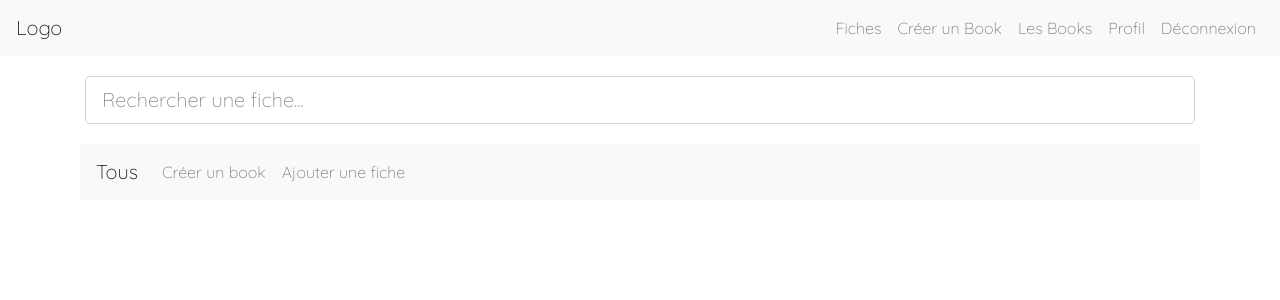
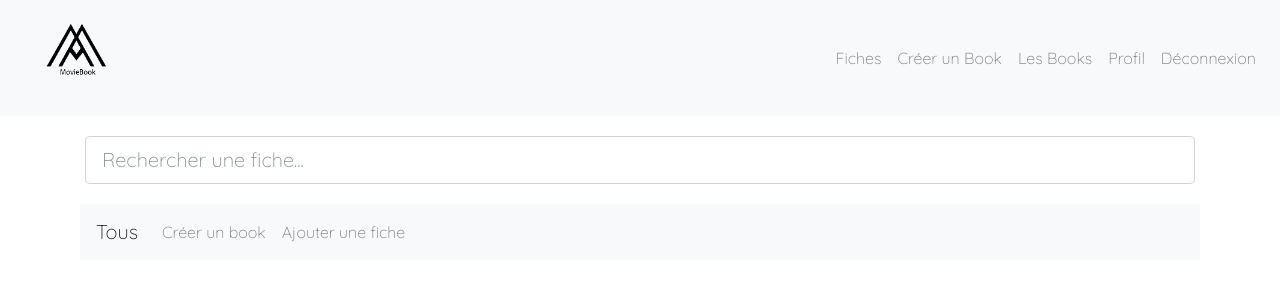
Before and after one commit to FelanaRamarlina/MovieBook, a PHP site: page /index.php?ctrl=sheet&action=sheets in a window 1280 px wide. Shown: the top 300 px of the page. Run offline with PHP 8.4, Linux system fonts and the light colour scheme; the visitor is signed in with stand-in values (Sample User, id 1); data that the repository does not hold is empty; style sheets or scripts are compiled from the project's sources; some libraries are stand-ins or nearby versions.

Commit message:
Insert du logo

```diff
--- a/sources/resources/styles/style.css
+++ b/sources/resources/styles/style.css
@@ -5,6 +5,10 @@ body {
 .menu {
     margin-top: 10px;
     padding: 10px;
+}
+
+.navbar-brand>img{
+    height: 90px !important;
 }
 .mon-book{
     color:#ab4b54;
--- a/sources/view/header.php
+++ b/sources/view/header.php
@@ -14,7 +14,7 @@
 <body>
 <?php if(isset($_SESSION['user'])) { ?>
 <nav class="navbar navbar-expand navbar-light bg-light">
-    <a class="navbar-brand" href="index.php">Logo</a>
+    <a class="navbar-brand" href="index.php"><img class="logo" src="./resources/img/logo_moviebook_sans-ecriture.png"></a>
     <ul class="navbar-nav ml-auto mt-2 mt-lg-0">
         <li class="nav-item"><a class="nav-link" href="index.php?ctrl=sheet&action=sheets">Fiches</a></li>
         <li class="nav-item"><a class="nav-link" href="index.php?ctrl=book&action=present">Créer un Book</a></li>
```
